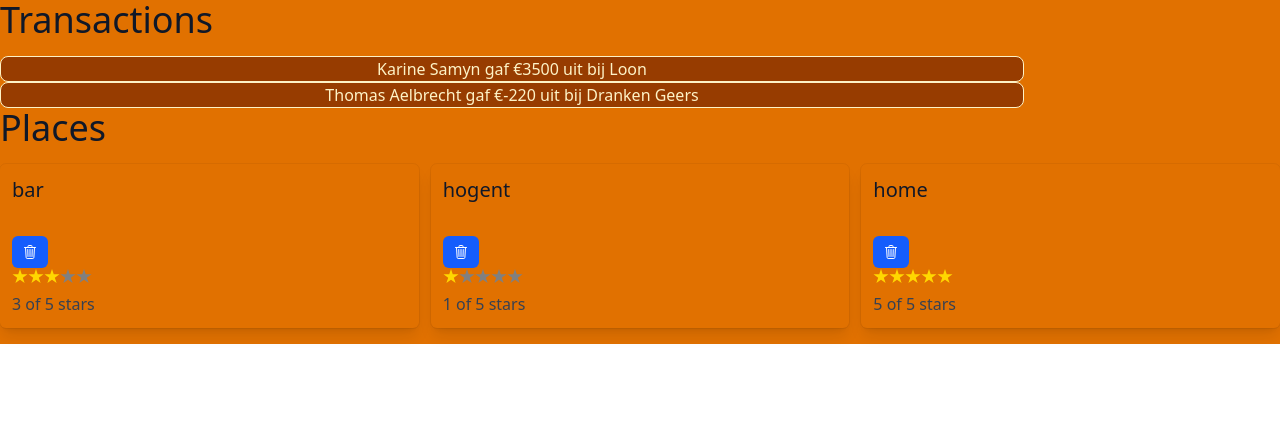
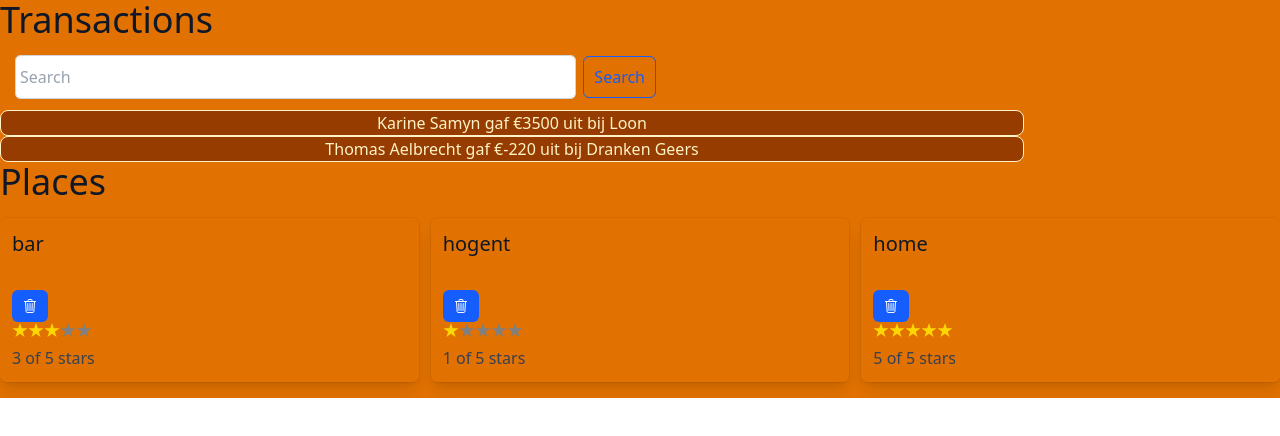
Before and after one commit to BennyClemmens/frontendweb-budget-2526, a React (Vite) app in the folder budget/: page / in a window 1280 px wide. Shown: the top 436 px of the page. Built offline with nearby package versions, Linux system fonts and the light colour scheme.

Commit message:
search field and filtering

```diff
--- a/budget/src/components/transactions/TransactionsList.jsx
+++ b/budget/src/components/transactions/TransactionsList.jsx
@@ -1,11 +1,38 @@
 import Transaction from './Transaction';
 import { TRANSACTION_DATA } from '../../api/mock_data';
+import { useState } from 'react';
 
 export default function TransactionList() {
+  const [text, setText] = useState('');
+  const [search, setSearch] = useState('');
+
+  const filteredTransactions = TRANSACTION_DATA.filter((t) => {
+    console.log('filtering...');
+    return t.place.name.toLowerCase().includes(search.toLowerCase());
+  });
+
   return (
     <>
       <h1 className="text-4xl mb-4">Transactions</h1>
-      {TRANSACTION_DATA.map((trans) => (
+      <div className='flex mb-3 w-1/2 gap-2 mx-4'>
+        <input
+          type='search'
+          id='search'
+          className='rounded grow-1 bg-white p-1 text-gray-900 placeholder:text-gray-400 outline-1 outline-gray-300
+          focus:outline-gray-600'
+          placeholder='Search'
+          value={text}
+          onChange={(e) => setText(e.target.value)}
+        />
+        <button
+          type='button'
+          className='py-2 px-2.5 rounded-md text-blue-600 border border-blue-600'
+          onClick={() => setSearch(text)}
+        >
+          Search
+        </button>
+      </div>
+      {filteredTransactions.map((trans) => (
         <Transaction
           key={trans.id}
           user={trans.user}
```
Also changed, not shown: 1 other file (tests, documents, lock files or other folders).
